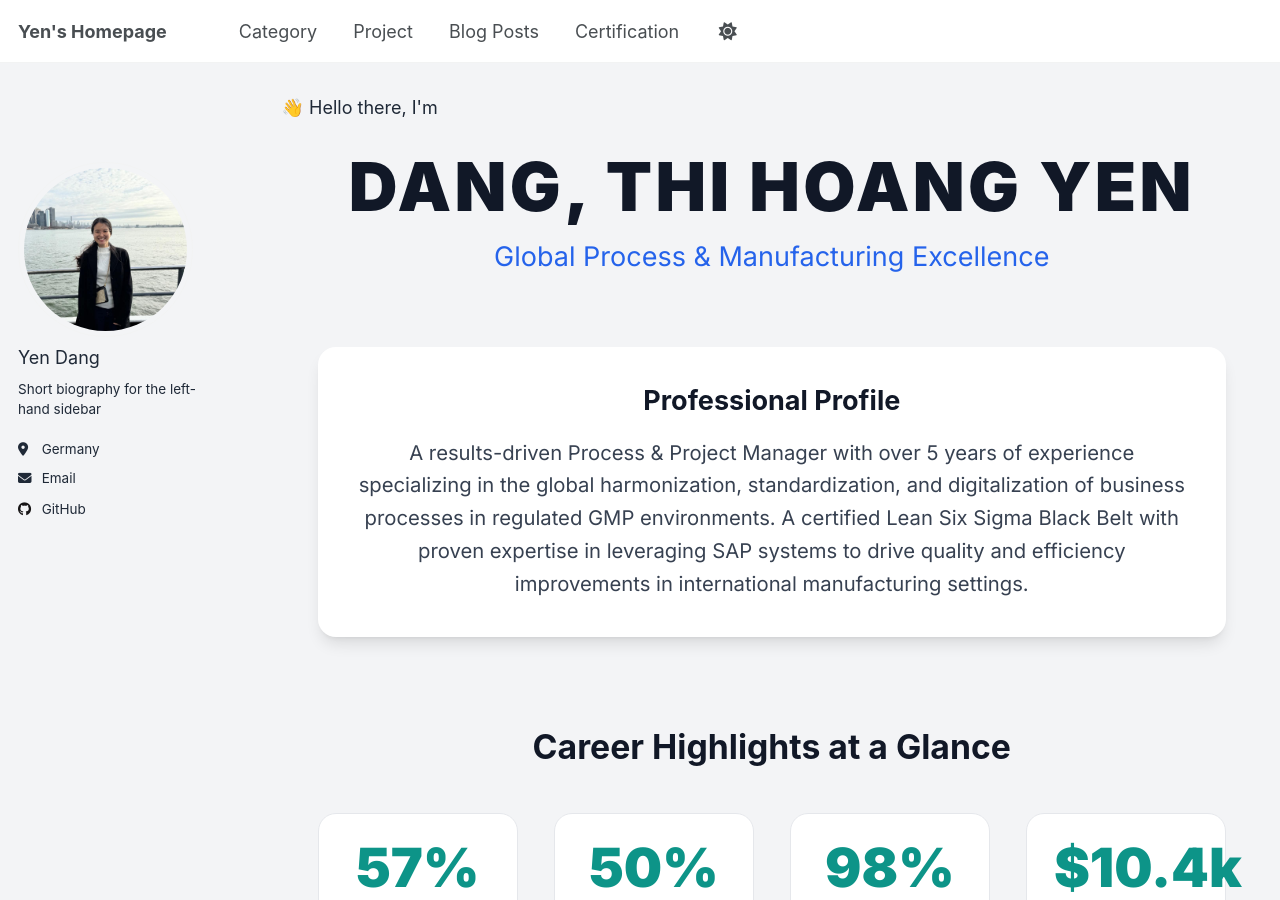
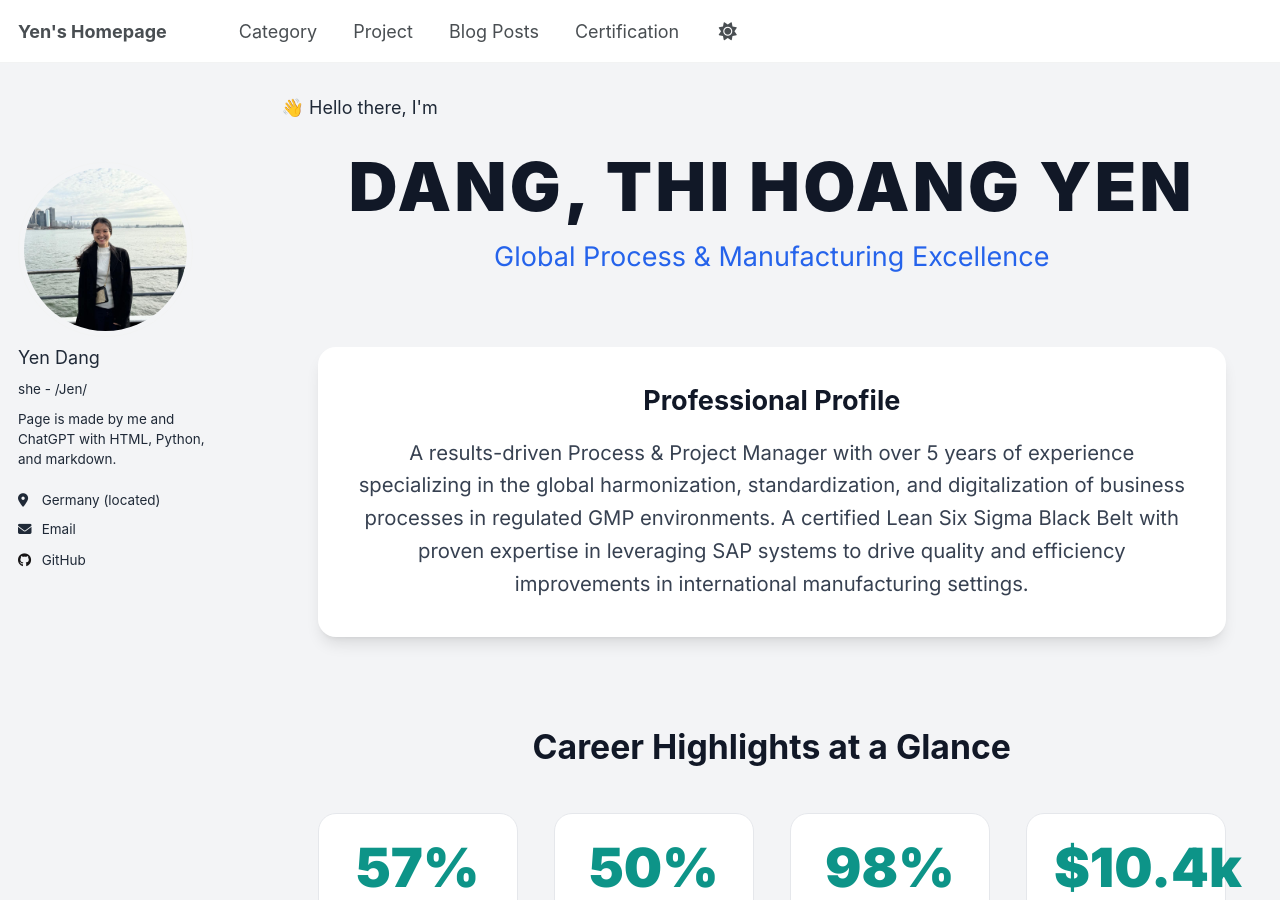
Before and after one commit to yen010390/yen010390.github.io, a Jekyll site: the page built from _pages/about.html, in a window 1280 px wide and 900 px high. Built offline with Jekyll 4.4.1, drawn with Linux system fonts in a browser that asks for light colours; nearby versions of some CDN libraries.

Commit message:
Update _config.yml

```diff
--- a/_config.yml
+++ b/_config.yml
@@ -24,9 +24,9 @@ author:
   # Biographic information
   avatar           : "profile-Yen.jpg"
   name             : "Yen Dang"
-  pronouns         : # example: "she/her"
-  bio              : "Short biography for the left-hand sidebar"
-  location         : "Germany"
+  pronouns         : "she - /Jen/"
+  bio              : "Page is made by me and ChatGPT with HTML, Python, and markdown."
+  location         : "Germany (located)"
   education        : "TU Berlin - Top 160 Uni in the World"
   #uri              : # URL
   email            : yendang.dthy@gmail.com"
```
